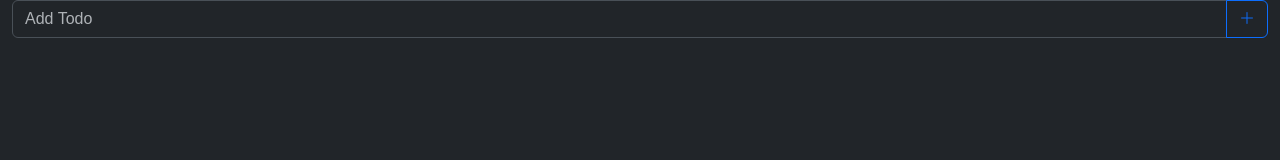
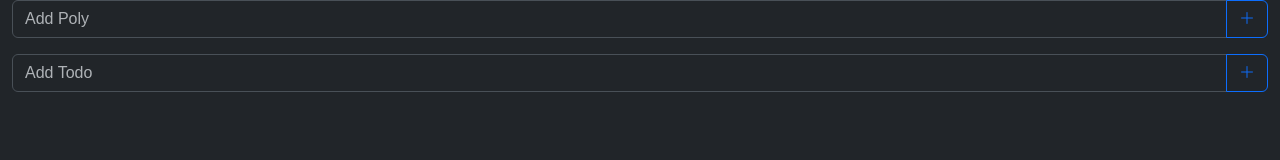
Before and after one commit to yz-dev21/poly-todo, a SvelteKit app: page / in a window 1280 px wide. Shown: the top 160 px of the page. Built offline with nearby package versions, Linux system fonts and the light colour scheme; a web font is replaced by a local one.

Commit message:
(rename) .svelte files renamed to camelCase. (style) changed some functions to arrow functions. (design) added duration settings to transition (feat-wip) poly prompt added. - doesn't function properly.

```diff
--- a/src/routes/+page.svelte
+++ b/src/routes/+page.svelte
@@ -1,5 +1,5 @@
 <script>
-	import TodoList from './TodoList.svelte';
+	import TodoList from './todoList.svelte';
 </script>
 
 <div class="container-fluid">
--- a/src/routes/TodoItem.svelte
+++ b/src/routes/TodoItem.svelte
@@ -1,5 +1,5 @@
 <script>
-	// import { slide } from 'svelte/transition';
+	import { slide } from 'svelte/transition';
 
 	import { createEventDispatcher } from 'svelte';
 	const dispatch = createEventDispatcher();
@@ -7,14 +7,18 @@
 	export let todo;
 </script>
 
-<!-- <li transition:slide class="list-group-item border-0 d-flex align-items-center ps-0"> -->
-<li class="list-group-item border-0 d-flex align-items-center ps-0">
+<!--
+	역주행 transition 이 엉성하게 보이는 부분은 index 로 조건문 나눠서 방향 수정하는 것으로 가능할 듯
+-->
+<!-- duration 값으로 속도 변경 -->
+<li
+	transition:slide={{ duration: 250 }}
+	class="list-group-item border-0 d-flex align-items-center ps-0"
+>
 	<input type="checkbox" class="form-check-input me-3" name={todo.text} bind:checked={todo.done} />
 	<span>{todo.text}</span>
 	<button class="btn-close shadow-none" on:click={() => dispatch('delete')}></button>
 </li>
 
-<!-- ❌ -->
-
 <style>
 </style>
--- a/src/routes/TodoList.svelte
+++ b/src/routes/TodoList.svelte
@@ -1,37 +1,34 @@
 <script>
-	import TodoItem from './TodoItem.svelte';
+	import PolyPrompt from './polyPrompt.svelte';
 	import TodoPrompt from './TodoPrompt.svelte';
+	import TodoItem from './todoItem.svelte';
 
+	let polyList = [];
 	let todoList = [];
 
-	// todo utility functions
-	const createTodo = (pId, pText, pDone, pType) => {
-		const newTodo = {
-			id: pId,
-			text: pText,
-			done: pDone,
-			type: pType
-		};
-		return newTodo;
+	const createTodo = (pId, pText, pDone, pPoly) => ({
+		id: pId,
+		text: pText,
+		done: pDone,
+		type: pPoly
+	});
+	function handleOnAddPoly(e) {
+		console.log(e);
 	}
-
-	// event handling functions
-	const handleOnAdd = e => {
+	function handleOnAdd(e) {
 		let lastId = 0;
 		if (todoList.length > 0) lastId = todoList[todoList.length - 1].id;
 
-		// .push(...) returns length of array instead of new array.
 		todoList.push(createTodo(lastId + 1, e.detail.value, false, []));
-		// ^ due to this reason, code below is needed for reactivity.
 		todoList = todoList;
 	}
 
-	const handleOnDelete = id => {
-		// .filter(...) returns new array.
+	const handleOnDelete = (id) => {
 		todoList = todoList.filter((val) => val.id != id);
-	}
+	};
 </script>
 
+<PolyPrompt on:addPoly={handleOnAddPoly} />
 <TodoPrompt on:add={handleOnAdd} />
 
 <ul>
--- /dev/null
+++ b/src/routes/polyPrompt.svelte
@@ -0,0 +1,26 @@
+<script>
+	import { createEventDispatcher } from 'svelte';
+	const dispatch = createEventDispatcher();
+
+	let inputValue = '';
+
+	const handleOnSubmit = () => {
+		if (!inputValue) return;
+
+		dispatch('addPoly', {
+			value: inputValue
+		});
+
+		inputValue = '';
+	};
+</script>
+
+<form on:submit|preventDefault={handleOnSubmit}>
+	<div class="input-group mb-3">
+		<input type="text" class="form-control" placeholder="Add Poly" bind:value={inputValue} />
+		<button class="btn btn-outline-primary"><i class="bi bi-plus-lg"></i></button>
+	</div>
+</form>
+
+<style>
+</style>
```
